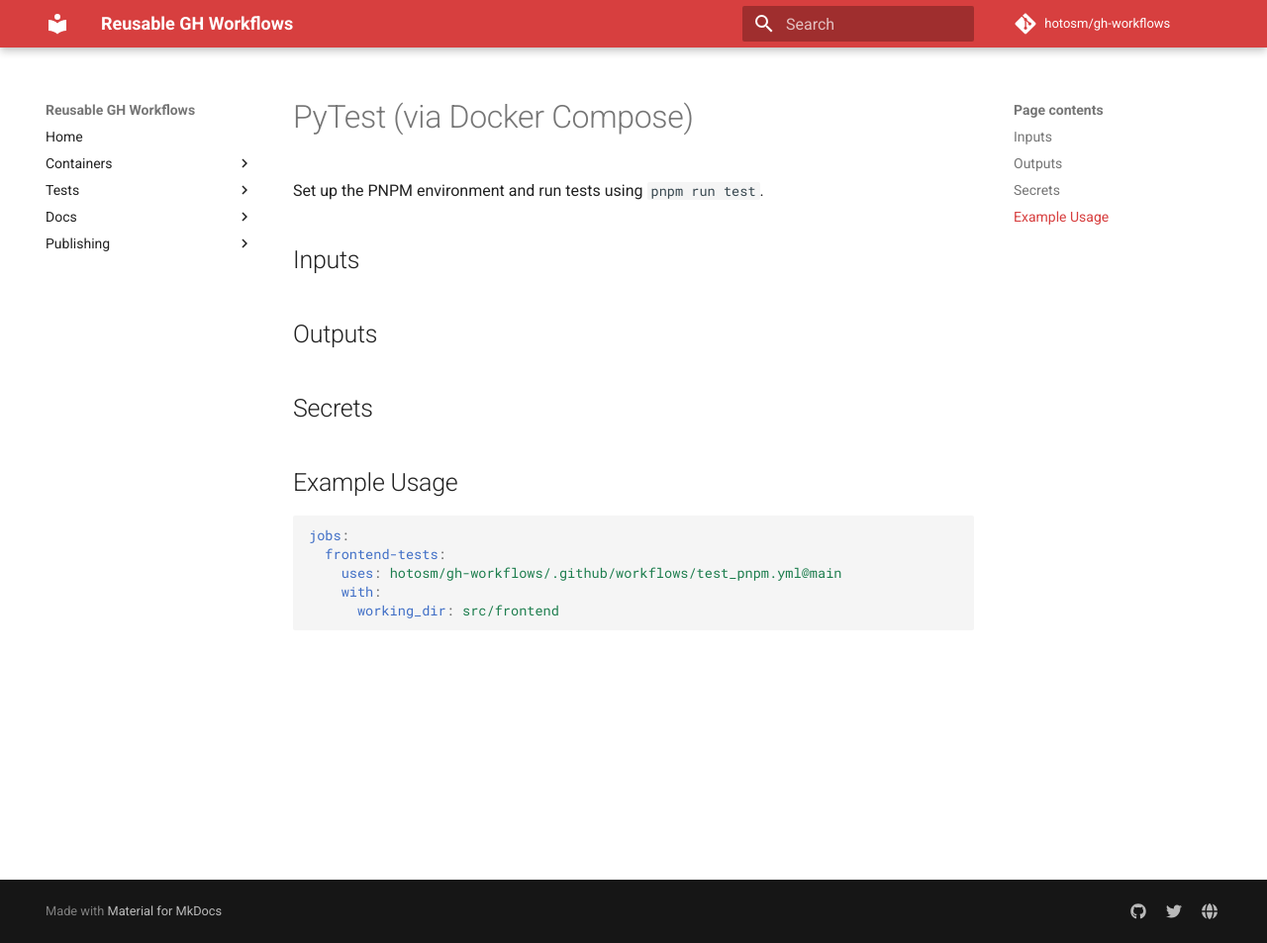
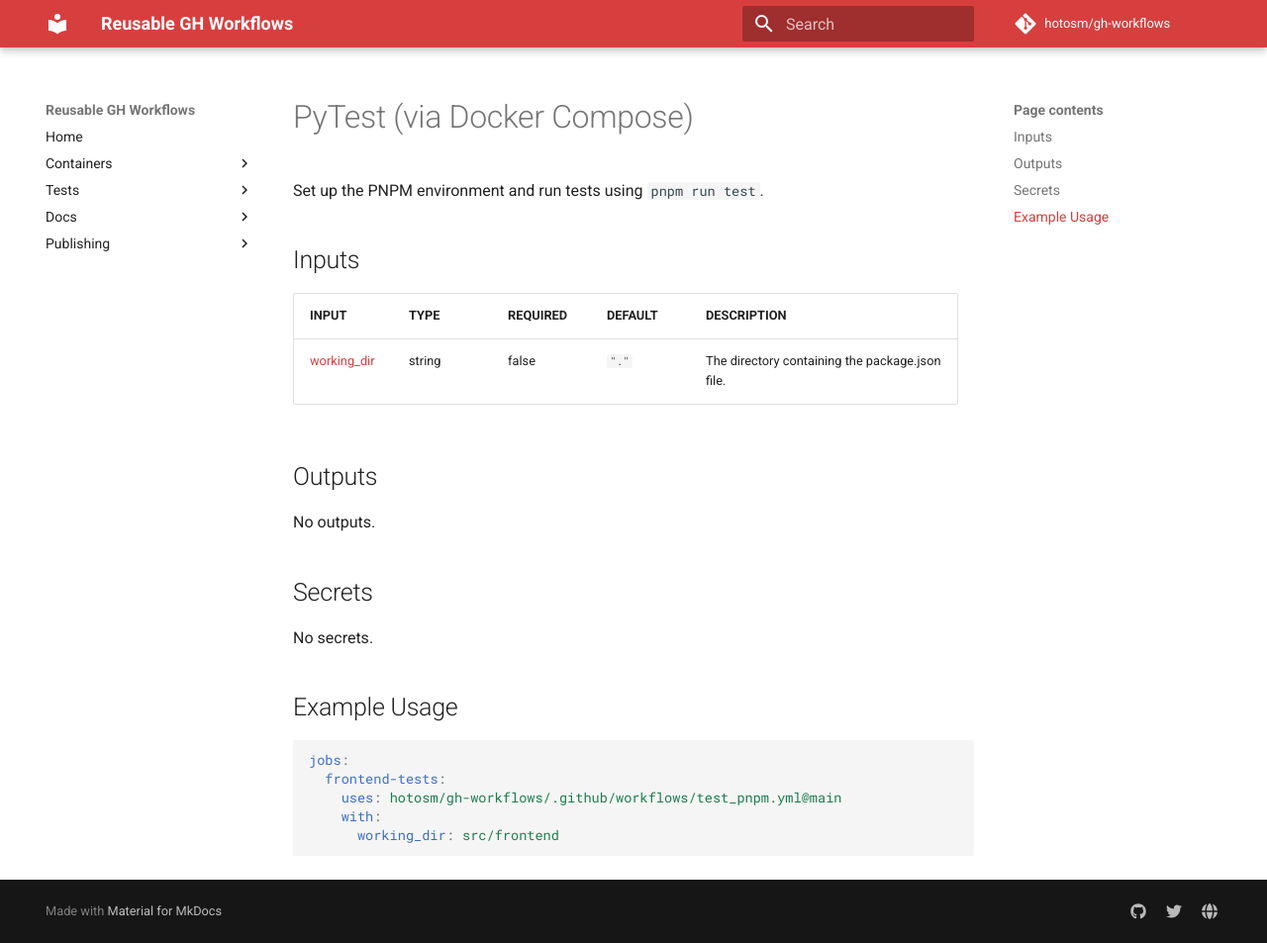
Before and after one commit to hotosm/gh-workflows, an MkDocs documentation site: the page built from docs/test_pnpm.md, in a window 1280 px wide and 953 px high. Shown: the whole window at 99% size. Built offline with MkDocs 1.6.1 and Material for MkDocs 9.7.7, drawn with Linux system fonts in a browser that asks for light colours; comment, search, counter and statistics services are not loaded.

Commit message:
docs: updated workflow docs

```diff
--- a/docs/test_pnpm.md
+++ b/docs/test_pnpm.md
@@ -5,9 +5,29 @@ Set up the PNPM environment and run tests using
 
 ## Inputs
 
+<!-- AUTO-DOC-INPUT:START - Do not remove or modify this section -->
+
+| INPUT                                                             | TYPE   | REQUIRED | DEFAULT | DESCRIPTION                                         |
+| ----------------------------------------------------------------- | ------ | -------- | ------- | --------------------------------------------------- |
+| <a name="input_working_dir"></a>[working_dir](#input_working_dir) | string | false    | `"."`   | The directory containing the package.json <br>file. |
+
+<!-- AUTO-DOC-INPUT:END -->
+
 ## Outputs
 
+<!-- AUTO-DOC-OUTPUT:START - Do not remove or modify this section -->
+
+No outputs.
+
+<!-- AUTO-DOC-OUTPUT:END -->
+
 ## Secrets
+
+<!-- AUTO-DOC-SECRETS:START - Do not remove or modify this section -->
+
+No secrets.
+
+<!-- AUTO-DOC-SECRETS:END -->
 
 ## Example Usage
 
```
